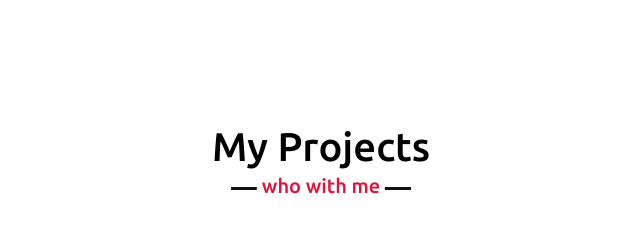
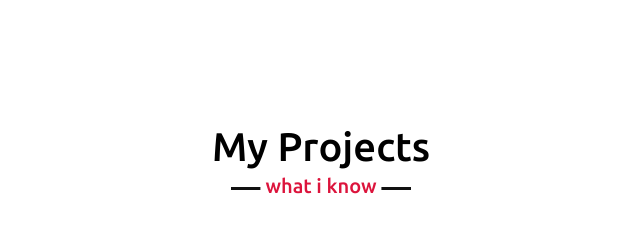
Before and after one commit to Nisharaibxr/portfolio, a plain HTML site: page index.html in a window 1280 px wide. Shown: the part 2740-2980 px from the top of the page, 319-959 px from the left. Drawn offline with nearby package versions, Linux system fonts and the light colour scheme.

Commit message:
Update style.css

```diff
--- a/style.css
+++ b/style.css
@@ -380,7 +380,7 @@ section .title::after{
 
 /* teams section styling */
 .teams .title::after{
-    content: "who with me";
+    content: "what i know";
 }
 .teams .carousel .card{
     background: #222;
```
